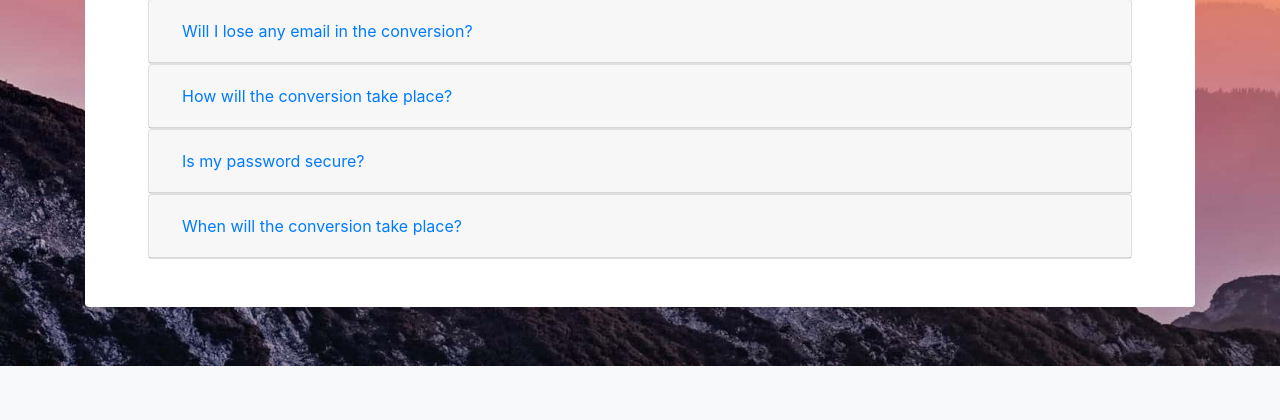
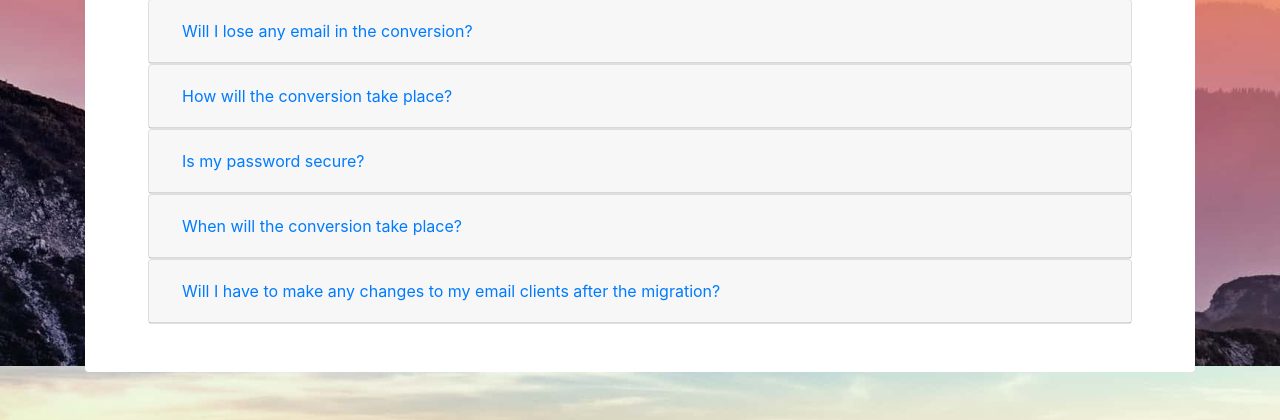
Before and after one commit to furgy/flask-imap-passwd, a Flask app: page /faq in a window 1280 px wide. Shown: the part 434-854 px from the top of the page. Before the commit the page ends 800 px from the top, so only its background shows below. Run offline with Flask 2, Linux system fonts and the light colour scheme; some libraries are stand-ins or nearby versions.

Commit message:
Publishing updated FAQs

```diff
--- a/templates/faq.html
+++ b/templates/faq.html
@@ -39,8 +39,11 @@
             <div id="collapseTwo" class="collapse" aria-labelledby="headingTwo" data-parent="#accordion">
                 <div class="card-body">
                     <p>No, you will not lose any email in the transfer. I have tested the process multiple
-                        times and verified it works well.</p>
-                    <p>However, I am not guaranting the process is flawless. Like anything computer related
+                        times and verified it works well.  In addition, your email will safely remain in
+                        the current email servers through the migration and for an extended period of time
+                        after the migration.</p>
+                    <p>While I have tested this process many times and I am very confident of it's success,
+                        I am not guaranting the process is flawless. Like anything computer related
                         that is critical, you should have a backup.
                     </p>
                 </div>
@@ -107,27 +110,101 @@
             <div id="collapseFour" class="collapse" aria-labelledby="headingFour" data-parent="#accordion">
                 <div class="card-body">
                     <p>Yes. The connection you are using is utilizing a signed SSL certificate specific to this
-                        website. In addition, your password is encrypted using a 128-bit encryption key. The
-                        key is never stored on the webserver and is protected in a secure key vault disconnected
-                        from the internet.</p>
+                        website. In addition, your password is encrypted and the encryption key is never stored
+                        on the webserver.  The key is secured in a digital key vault which is also encrypted with
+                        an even strong encryption key.</p>
                 </div>
             </div>
         </div>
         <div class="card">
-            <div class="card-header" id="headingFour">
+            <div class="card-header" id="headingFive">
                 <h5 class="mb-0">
-                    <button class="btn btn-link collapsed" data-toggle="collapse" data-target="#collapseFive"
-                        aria-expanded="false" aria-controls="collapseFive">
+                    <button class="btn btn-link collapsed" data-toggle="collapse" data-target="#collapseSix"
+                        aria-expanded="false" aria-controls="collapseSix">
                         When will the conversion take place?
                     </button>
                 </h5>
             </div>
-            <div id="collapseFive" class="collapse" aria-labelledby="headingFive" data-parent="#accordion">
+            <div id="collapseSix" class="collapse" aria-labelledby="headingSix" data-parent="#accordion">
                 <div class="card-body">
-                    <p>TBD</p>
+                    <p>The conversion will take place on 12/26/2020.  I will need you to provide your email
+                       account password or indicated you want your password reset by midnight 12/25/2020.  If
+                       you don't provide your password or indicated you want your account reset by this time
+                       I will reset your password to faciliate the migration of the rest of the accounts.
+                       I will send your password to you after the migration is complete.
+                    </p>
                 </div>
             </div>
         </div>
+        <div class="card">
+            <div class="card-header" id="headingSix">
+                <h5 class="mb-0">
+                    <button class="btn btn-link collapsed" data-toggle="collapse" data-target="#collapseSeven"
+                        aria-expanded="false" aria-controls="collapseSeven">
+                        Will I have to make any changes to my email clients after the migration?
+                    </button>
+                </h5>
+            </div>
+            <div id="collapseSix" class="collapse" aria-labelledby="headingSix" data-parent="#accordion">
+                <div class="card-body">
+                    <p>It is possible you will need to make some changes.  You can check your settings now
+                       and if they are incorrect, you can change them at any time to ensure they are correct.</p>
+                    <p>In your email client configuration, you'll need to check to see which address you have
+                       configured for your <b>Incoming IMAP server</b> and <b>Sending SMTP server</b>.  The
+                       names your email client calls these servers may be slightly different but you should
+                       have something close to this in your configuration.<p>
+                    <p>If your setting point to imap.1and1.com, smtp.1and1.com, imap.ionos.com or smtp.ionos.com
+                       you will need to change the address of your mail servers.  The new address for both the
+                       IMAP and SMTP servers should be <b>mail.furgason.com</b>.  The port for IMAP is 993 and
+                       the port for SMTP is 587.  These should not need to be changed as they are the same ports
+                       that are used with the current mail server.</p>
+                    <p>If any of these settings are incorrect, I would recommend that you change them now.  I
+                       have configured mail.furgason.com to point to the old email server and I will change it
+                       to point to the new one of the day of the migration.
+                    </p>
+                </div>
+            </div>
+        </div>
+        <!-- <div class="card">
+            <div class="card-header" id="headingSeven">
+                <h5 class="mb-0">
+                    <button class="btn btn-link collapsed" data-toggle="collapse" data-target="#collapseEight"
+                        aria-expanded="false" aria-controls="collapseEight">
+                        When will the conversion take place?
+                    </button>
+                </h5>
+            </div>
+            <div id="collapseSeven" class="collapse" aria-labelledby="headingSeven" data-parent="#accordion">
+                <div class="card-body">
+                    <p>The conversion will take place on 12/26/2020.  I will need you to provide your email
+                       account password or indicated you want your password reset by midnight 12/25/2020.  If
+                       you don't provide your password or indicated you want your account reset by this time
+                       I will reset your password to faciliate the migration of the rest of the accounts.
+                       I will send your password to you after the migration is complete.
+                    </p>
+                </div>
+            </div>
+        </div>
+        <div class="card">
+            <div class="card-header" id="headingEight">
+                <h5 class="mb-0">
+                    <button class="btn btn-link collapsed" data-toggle="collapse" data-target="#collapseNine"
+                        aria-expanded="false" aria-controls="collapseNine">
+                        When will the conversion take place?
+                    </button>
+                </h5>
+            </div>
+            <div id="collapseEight" class="collapse" aria-labelledby="headingEight" data-parent="#accordion">
+                <div class="card-body">
+                    <p>The conversion will take place on 12/26/2020.  I will need you to provide your email
+                       account password or indicated you want your password reset by midnight 12/25/2020.  If
+                       you don't provide your password or indicated you want your account reset by this time
+                       I will reset your password to faciliate the migration of the rest of the accounts.
+                       I will send your password to you after the migration is complete.
+                    </p>
+                </div>
+            </div>
+        </div> -->
     </div>
 </div>
 {% endblock %}
```
